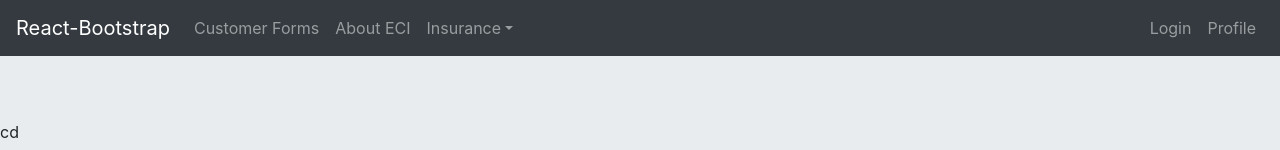
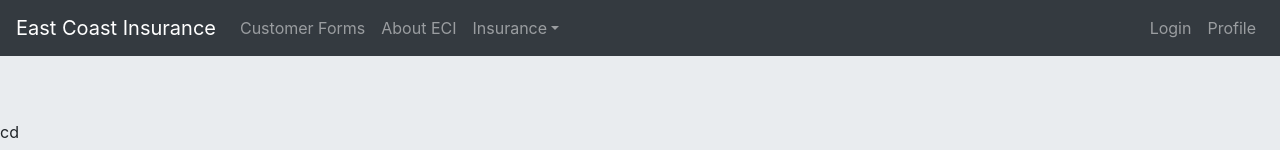
Before and after one commit to diana603/project3, a React (Create React App) app in the folder client/: page / in a window 1280 px wide. Shown: the top 150 px of the page. Built offline with nearby package versions, Linux system fonts and the light colour scheme; no server answers.

Commit message:
brand name added

```diff
--- a/client/src/components/Nav.js
+++ b/client/src/components/Nav.js
@@ -6,7 +6,7 @@ function NavBar () {
     return (
         <div className="NavBar">
             <Navbar collapseOnSelect expand="lg" bg="dark" variant="dark">
-                <Navbar.Brand href="/">React-Bootstrap</Navbar.Brand>
+                <Navbar.Brand href="/">East Coast Insurance</Navbar.Brand>
                 <Navbar.Toggle aria-controls="responsive-navbar-nav" />
                 <Navbar.Collapse id="responsive-navbar-nav">
                 <Nav className="mr-auto">
```
